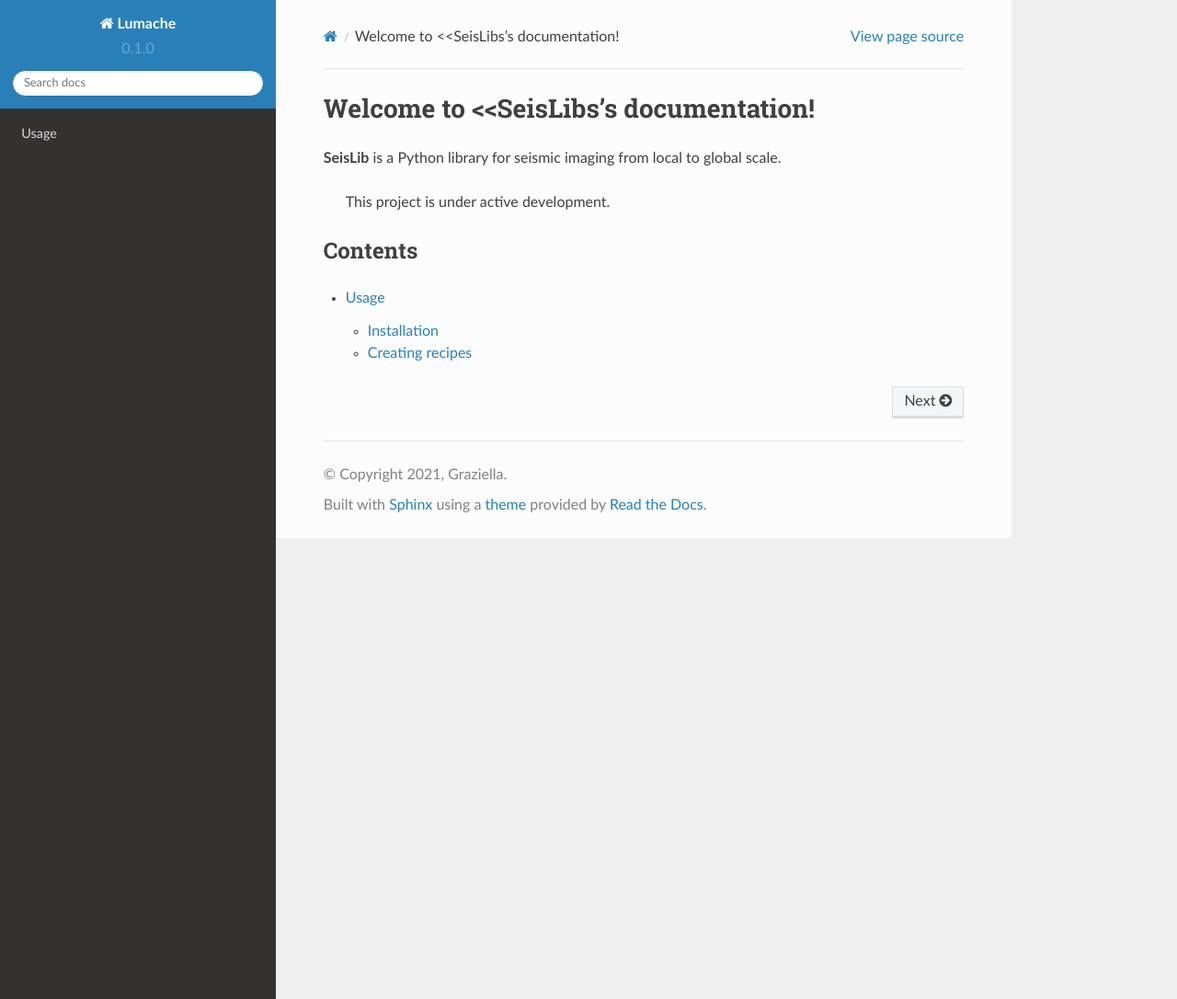
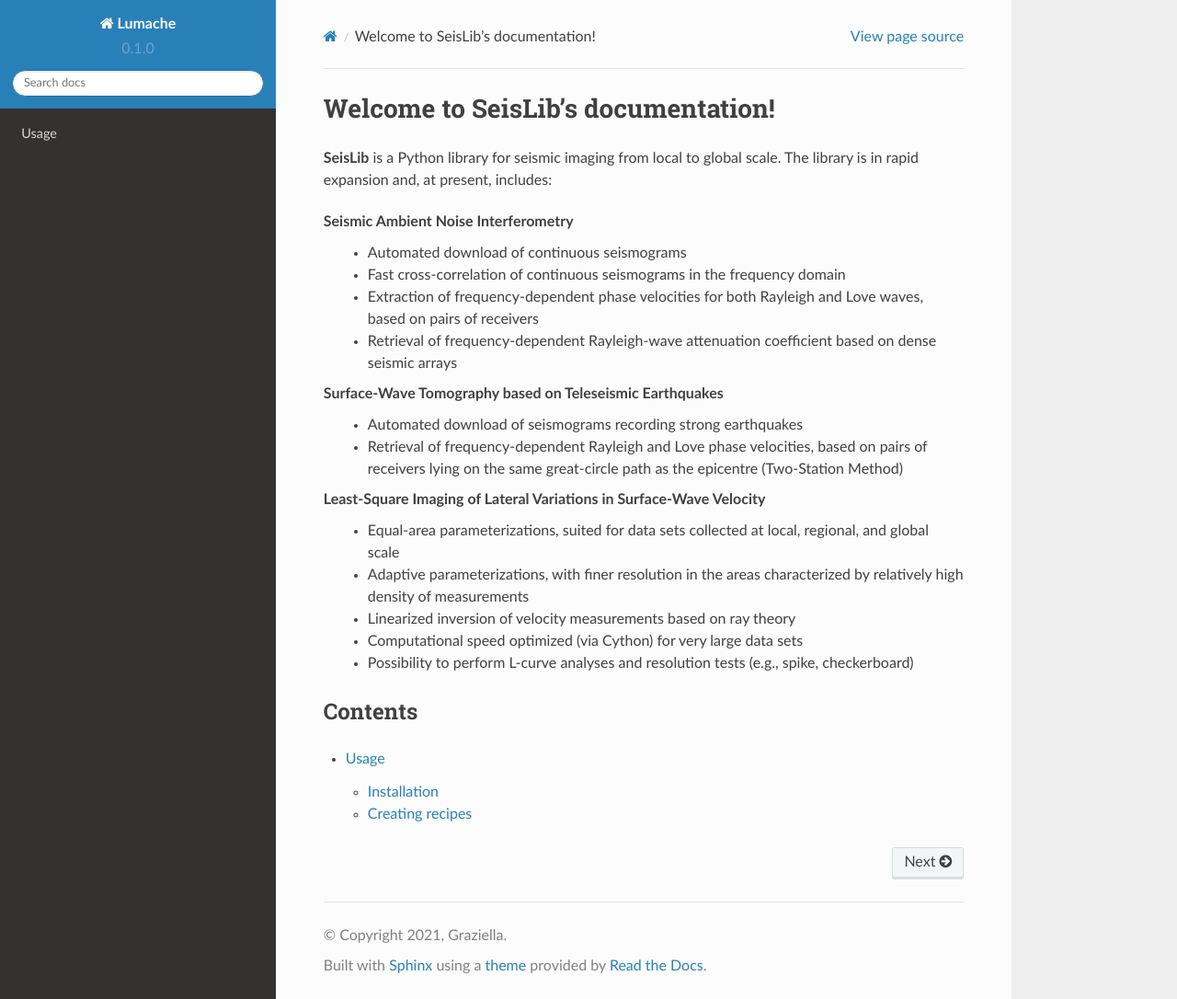
Before and after one commit to fmagrini/seislib, a Sphinx documentation site: the page built from docs/source/index.rst, in a window 1280 px wide and 1086 px high. Shown: the whole window at 92% size. Built offline with Sphinx 7.4.7 and the Read the Docs theme 2.0.0, drawn with Linux system fonts in a browser that asks for light colours.

Commit message:
Update index.rst

```diff
--- a/docs/source/index.rst
+++ b/docs/source/index.rst
@@ -1,10 +1,26 @@
-Welcome to <<SeisLibs's documentation!
+Welcome to SeisLib's documentation!
 ===================================
 
-**SeisLib** is a Python library for seismic imaging from local to global scale.
+**SeisLib** is a Python library for seismic imaging from local to global scale. The library is in rapid expansion and, at present, includes:
 
 
-   This project is under active development.
+**Seismic Ambient Noise Interferometry**
+   - Automated download of continuous seismograms
+   - Fast cross-correlation of continuous seismograms in the frequency domain
+   - Extraction of frequency-dependent phase velocities for both Rayleigh and Love waves, based on pairs of receivers
+   - Retrieval of frequency-dependent Rayleigh-wave attenuation coefficient based on dense seismic arrays
+
+**Surface-Wave Tomography based on Teleseismic Earthquakes**
+   - Automated download of seismograms recording strong earthquakes
+   - Retrieval of frequency-dependent Rayleigh and Love phase velocities, based on pairs of receivers lying on the same great-circle path as the epicentre (Two-Station Method)
+
+**Least-Square Imaging of Lateral Variations in Surface-Wave Velocity**
+   - Equal-area parameterizations, suited for data sets collected at local, regional, and global scale
+   - Adaptive parameterizations, with finer resolution in the areas characterized by relatively high density of measurements
+   - Linearized inversion of velocity measurements based on ray theory
+   - Computational speed optimized (via Cython) for very large data sets
+   - Possibility to perform L-curve analyses and resolution tests (e.g., spike, checkerboard)
+
 
 Contents
 --------
```
